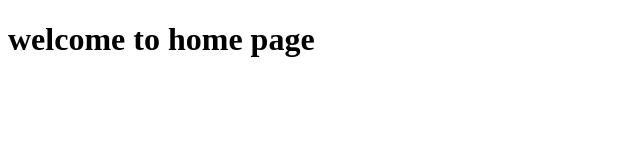
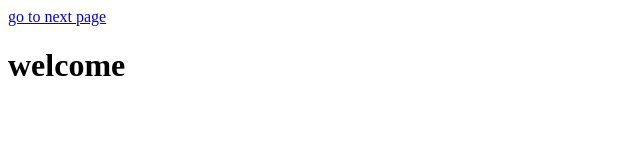
Before and after one commit to YashShelar2121/yashshelar2121, a plain HTML site: page index.html in a window 1280 px wide. Shown: the whole page, without its empty margins (0-640 px from the left). Drawn offline with Linux system fonts and the light colour scheme.

Commit message:
Add files via upload

```diff
--- a/index.html
+++ b/index.html
@@ -4,6 +4,7 @@
         <title> home page </title>
     </head>
     <body>
-<h1>welcome to home page </h1>
+        <a href="/yashshelar2121/secondpage.html"> go to next page</a>
+<h1>welcome</h1>
     </body>
 </html>
```
Also changed, not shown: secondpage.html (+1 -0 lines).
